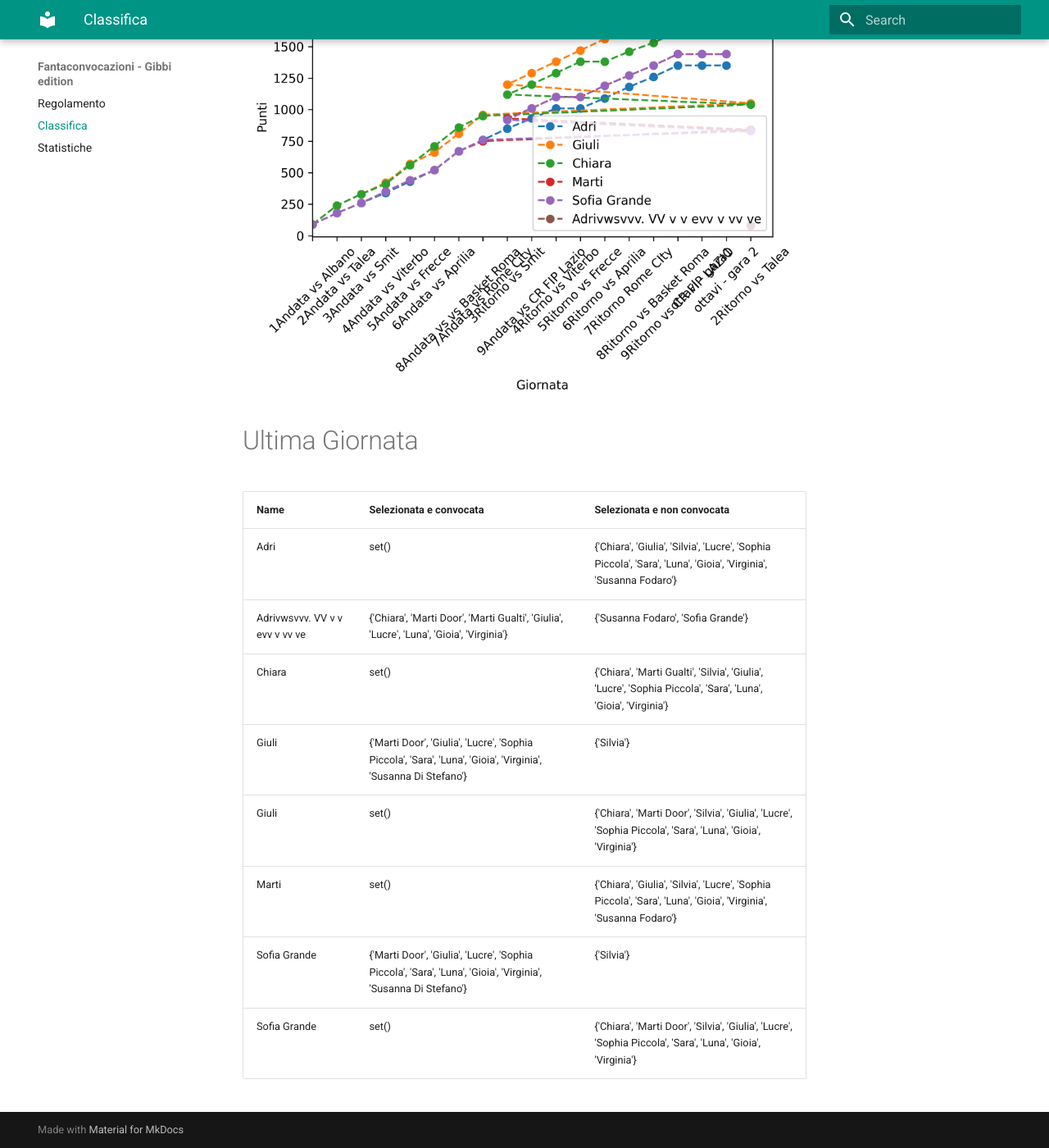
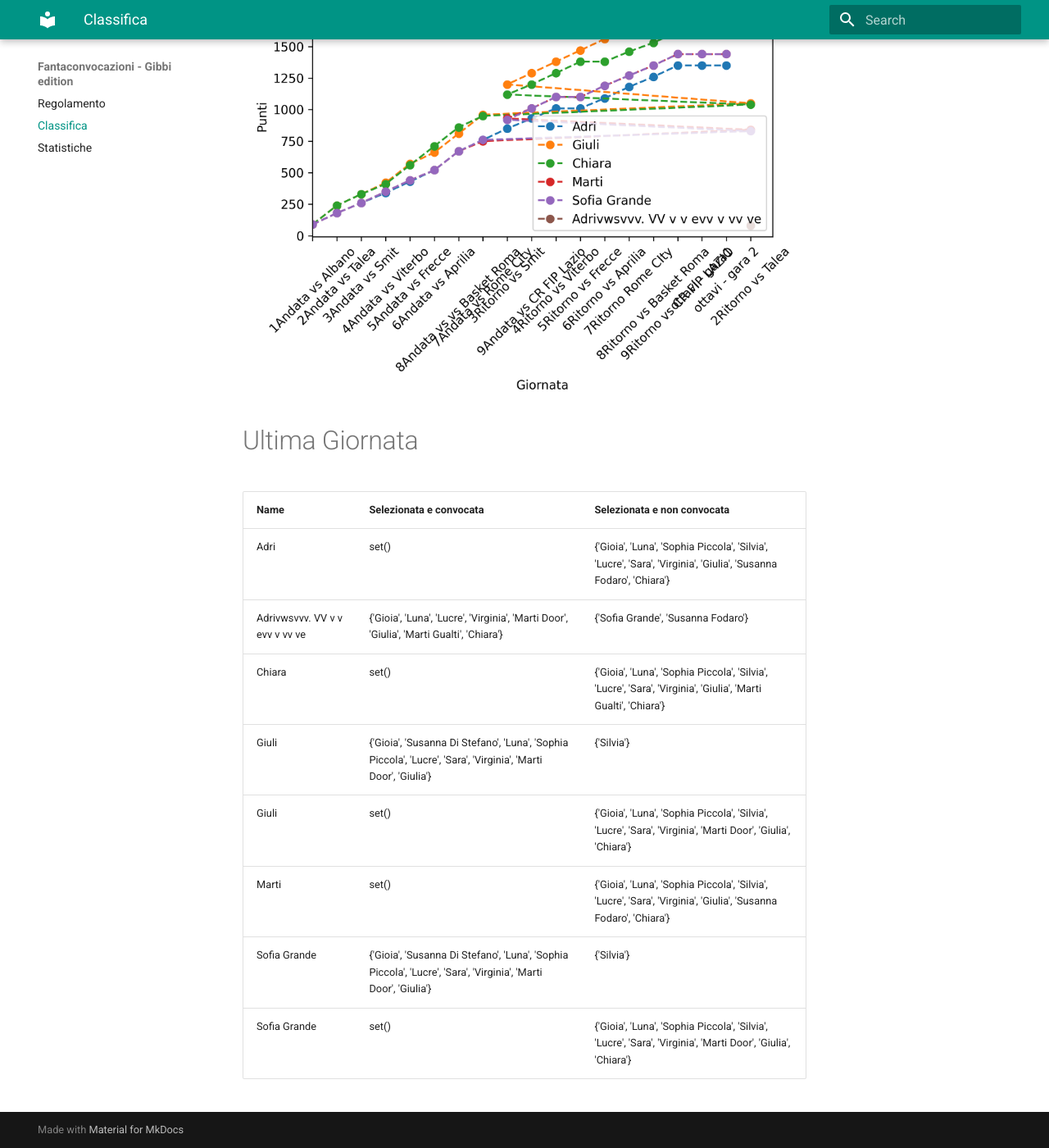
Before and after one commit to martinig94/fantagibbi, an MkDocs documentation site: the page built from docs/Classifica.md, in a window 1280 px wide and 1400 px high, scrolled down 676 px. Shown: the whole window at 82% size. Built offline with MkDocs 1.6.1 and Material for MkDocs 9.7.7, drawn with Linux system fonts in a browser that asks for light colours.

Commit message:
Auto-update from main.py

```diff
--- a/docs/Classifica.md
+++ b/docs/Classifica.md
@@ -19,12 +19,12 @@
 <!-- START_TABLE CORRECT -->
 | Name                           | Selezionata e convocata                                                                                        | Selezionata e non convocata                                                                                      |
 |:-------------------------------|:---------------------------------------------------------------------------------------------------------------|:-----------------------------------------------------------------------------------------------------------------|
-| Adri                           | set()                                                                                                          | {'Chiara', 'Giulia', 'Silvia', 'Lucre', 'Sophia Piccola', 'Sara', 'Luna', 'Gioia', 'Virginia', 'Susanna Fodaro'} |
-| Adrivwsvvv. VV v v evv v vv ve | {'Chiara', 'Marti Door', 'Marti Gualti', 'Giulia', 'Lucre', 'Luna', 'Gioia', 'Virginia'}                       | {'Susanna Fodaro', 'Sofia Grande'}                                                                               |
-| Chiara                         | set()                                                                                                          | {'Chiara', 'Marti Gualti', 'Silvia', 'Giulia', 'Lucre', 'Sophia Piccola', 'Sara', 'Luna', 'Gioia', 'Virginia'}   |
-| Giuli                          | {'Marti Door', 'Giulia', 'Lucre', 'Sophia Piccola', 'Sara', 'Luna', 'Gioia', 'Virginia', 'Susanna Di Stefano'} | {'Silvia'}                                                                                                       |
-| Giuli                          | set()                                                                                                          | {'Chiara', 'Marti Door', 'Silvia', 'Giulia', 'Lucre', 'Sophia Piccola', 'Sara', 'Luna', 'Gioia', 'Virginia'}     |
-| Marti                          | set()                                                                                                          | {'Chiara', 'Giulia', 'Silvia', 'Lucre', 'Sophia Piccola', 'Sara', 'Luna', 'Gioia', 'Virginia', 'Susanna Fodaro'} |
-| Sofia Grande                   | {'Marti Door', 'Giulia', 'Lucre', 'Sophia Piccola', 'Sara', 'Luna', 'Gioia', 'Virginia', 'Susanna Di Stefano'} | {'Silvia'}                                                                                                       |
-| Sofia Grande                   | set()                                                                                                          | {'Chiara', 'Marti Door', 'Silvia', 'Giulia', 'Lucre', 'Sophia Piccola', 'Sara', 'Luna', 'Gioia', 'Virginia'}     |
+| Adri                           | set()                                                                                                          | {'Gioia', 'Luna', 'Sophia Piccola', 'Silvia', 'Lucre', 'Sara', 'Virginia', 'Giulia', 'Susanna Fodaro', 'Chiara'} |
+| Adrivwsvvv. VV v v evv v vv ve | {'Gioia', 'Luna', 'Lucre', 'Virginia', 'Marti Door', 'Giulia', 'Marti Gualti', 'Chiara'}                       | {'Sofia Grande', 'Susanna Fodaro'}                                                                               |
+| Chiara                         | set()                                                                                                          | {'Gioia', 'Luna', 'Sophia Piccola', 'Silvia', 'Lucre', 'Sara', 'Virginia', 'Giulia', 'Marti Gualti', 'Chiara'}   |
+| Giuli                          | {'Gioia', 'Susanna Di Stefano', 'Luna', 'Sophia Piccola', 'Lucre', 'Sara', 'Virginia', 'Marti Door', 'Giulia'} | {'Silvia'}                                                                                                       |
+| Giuli                          | set()                                                                                                          | {'Gioia', 'Luna', 'Sophia Piccola', 'Silvia', 'Lucre', 'Sara', 'Virginia', 'Marti Door', 'Giulia', 'Chiara'}     |
+| Marti                          | set()                                                                                                          | {'Gioia', 'Luna', 'Sophia Piccola', 'Silvia', 'Lucre', 'Sara', 'Virginia', 'Giulia', 'Susanna Fodaro', 'Chiara'} |
+| Sofia Grande                   | {'Gioia', 'Susanna Di Stefano', 'Luna', 'Sophia Piccola', 'Lucre', 'Sara', 'Virginia', 'Marti Door', 'Giulia'} | {'Silvia'}                                                                                                       |
+| Sofia Grande                   | set()                                                                                                          | {'Gioia', 'Luna', 'Sophia Piccola', 'Silvia', 'Lucre', 'Sara', 'Virginia', 'Marti Door', 'Giulia', 'Chiara'}     |
 <!-- END_TABLE CORRECT -->
```
